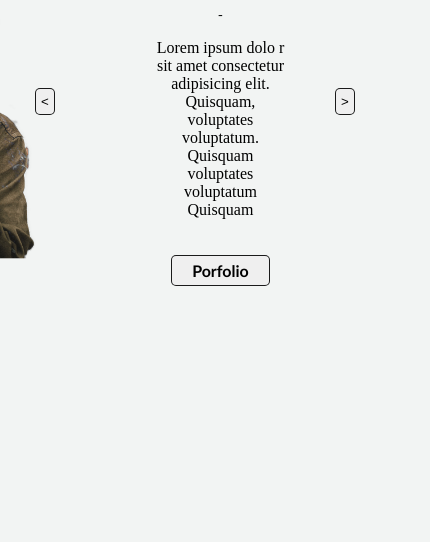
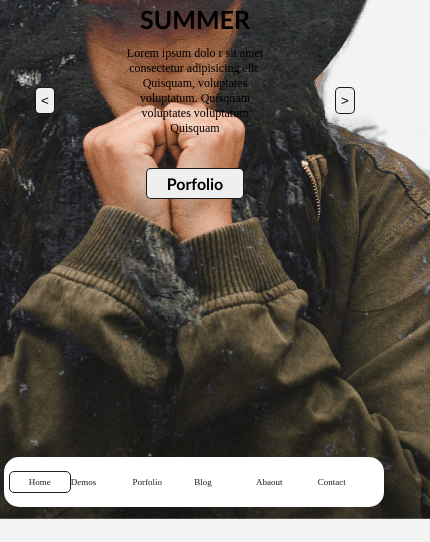
Before and after one commit to AG-9571/SlideImg, a plain HTML site: page index.htm in a window 390 px wide. Shown: the part 337-879 px from the top of the page, 430 px wide, since content can reach past the window. Before the commit the page ends 854 px from the top, so only its background shows below. Drawn offline with Linux system fonts and the light colour scheme.

Commit message:
add responsive mode

```diff
--- a/index.htm
+++ b/index.htm
@@ -22,7 +22,7 @@
           <a href="./index.htm">Contact</a>
       </nav>
     </header>
-    <main style="z-index: 3; position: relative;">
+    <main>
       <div class="left">
         <button><</button>
       </div>
@@ -51,6 +51,14 @@
         </button>
       </div>
     </main>
+    <nav>
+          <a class="active" href="./index.htm">Home</a>
+          <a href="./index.htm">Demos</a>
+          <a href="./index.htm">Porfolio</a>
+          <a href="./index.htm">Blog</a>
+          <a href="./index.htm">Abaout</a>
+          <a href="./index.htm">Contact</a>
+      </nav>
     <script src="./script.js"></script>
   </body>
 </html>
--- a/style.css
+++ b/style.css
@@ -1,3 +1,13 @@
+/*
+Theme Name: Simple doble exposition
+Theme URI: aomerge.github.io/SlideImg/
+Author: Angel Ortega - ag9571
+Author URI: http://tu-sitio-web.com/
+Description: Una breve descripción de tu tema.
+Version: 1.0
+License: GNU General Public License v2 or later
+License URI: http://www.gnu.org/licenses/gpl-2.0.html
+*/
 /*Global styles*/
 body{
     background-color: #f2f4f3 ;
@@ -69,10 +79,17 @@ body header nav a.active{
     border-radius: 5px;
     text-align: center;
 }
+body nav{
+    display: none;
+}
 /*end styles header*/
 /*style main*/
 body main{
+    position: absolute;
+    top: -5px;
+    z-index: 3;
     display: grid;
+    height: 100vh;
     grid-template-columns: 50px repeat(9,1fr) 50px;
     margin-inline: 20px;
 }
@@ -93,6 +110,7 @@ body main div button:hover{
     color: #f2f4f3;
 }
 body main section{
+
     grid-column: 7/11;
     height: 85vh;
     display: grid;
@@ -132,23 +150,22 @@ body main section div.content button:hover{
     background-color: #000000e3;
     color: #f2f4f3;
 }
-/* styles img backgraond imagen*/
-body .bg-fnt{
+body main section article div.bg-fnt{
     position: absolute;
     z-index: 2;
-    top: -7vh;
+    top: 0vh;
     left: -31vh;
     width: 100%;
     height: 101vh;
 }
-body .bg-fnt div{
-    position: relative;
+body main section article div.bg-fnt div{
     z-index: 3;
     height: 100%;
     width: 74%;
     overflow: hidden;
 }
-body .bg-fnt div img{
+body main section article div.bg-fnt div img{
+    height: 100%;
     display: block;
     max-width: 100%; /* Asegura que la imagen no exceda el ancho del contenedor */
     position: absolute;
@@ -157,4 +174,110 @@ body .bg-fnt div img{
     transform: translate(-50%, -50%); /* Centra la imagen */
     object-fit: cover;
 }
-/* end img backgraond*/
+
+/*resonsive site*/
+@media screen and (max-width: 920px){
+    body header nav{
+        display: none;
+    }
+    body header div {
+        grid-column: 1/13;
+        justify-content: center;
+    }
+    body main section article div.bg-fnt{
+        width: 150%;
+    }
+    body main section article div.bg-fnt div img{
+    top: 50%;
+    left: 64%;
+    transform: translate(-50%, -50%); /* Centra la imagen */
+    object-fit: cover;
+    }
+    body main section {
+        grid-column: 2/11;
+        height: 100vh;
+    }
+    body main section article {
+        display: flex;
+        justify-content: center;
+    }
+    body nav {
+        border-radius: 15px;
+        padding:10px 5px;
+        background-color: #fff;
+        position: absolute;
+        z-index: 4;
+        margin-inline: 10%;
+        bottom: 2%;
+        height: 30px;
+        width: 80%;
+        grid-column: 8/13;
+        display: grid;
+        grid-template-columns: repeat(6,1fr);
+        justify-content: flex-end;
+        align-items: center;
+    }
+    body nav  a{
+        font-size: 16px;
+        color: #000000e3;
+        text-decoration: none;
+        margin-inline: 10px;
+    }
+    body nav a:hover{
+        color: #ffffff;
+        padding: 5px;
+        border-radius: 5px;
+        background-color: #000000e3;
+        text-align: center;
+    }
+    body nav a.active{
+        border: #070707e3 solid 1px;
+        padding: 5px;
+        border-radius: 5px;
+        text-align: center;
+    }
+
+}
+@media screen and (max-width: 460px){
+    body main section article div.bg-fnt{
+        width: 157%;
+    }
+    body nav  a{
+        font-size: 11px;
+        color: #000000e3;
+        text-decoration: none;
+        margin-inline: 10px;
+    }
+    body main section article div.bg-fnt div img{
+        top: 51%;
+        left: 64.3%;
+    }
+}
+@media screen and (max-width: 460px){
+    body main section article div.bg-fnt div img {
+        top: 51%;
+        left: 72.3%;
+    }
+    body nav{
+        bottom: 0;
+        margin-inline: 1%;
+        width: 95%;
+    }
+    body nav  a{
+        font-size: 9px;
+        margin-inline: 0%;
+    }
+    p{
+        font-size: 12px;
+        width: 100%;
+    }
+    body main section div.content h1{
+        font-size: 25px;
+    }
+    samp{
+        display: none;
+    }
+    body main section div.content span{
+        font-size: 11px;
+    }
+}
```
